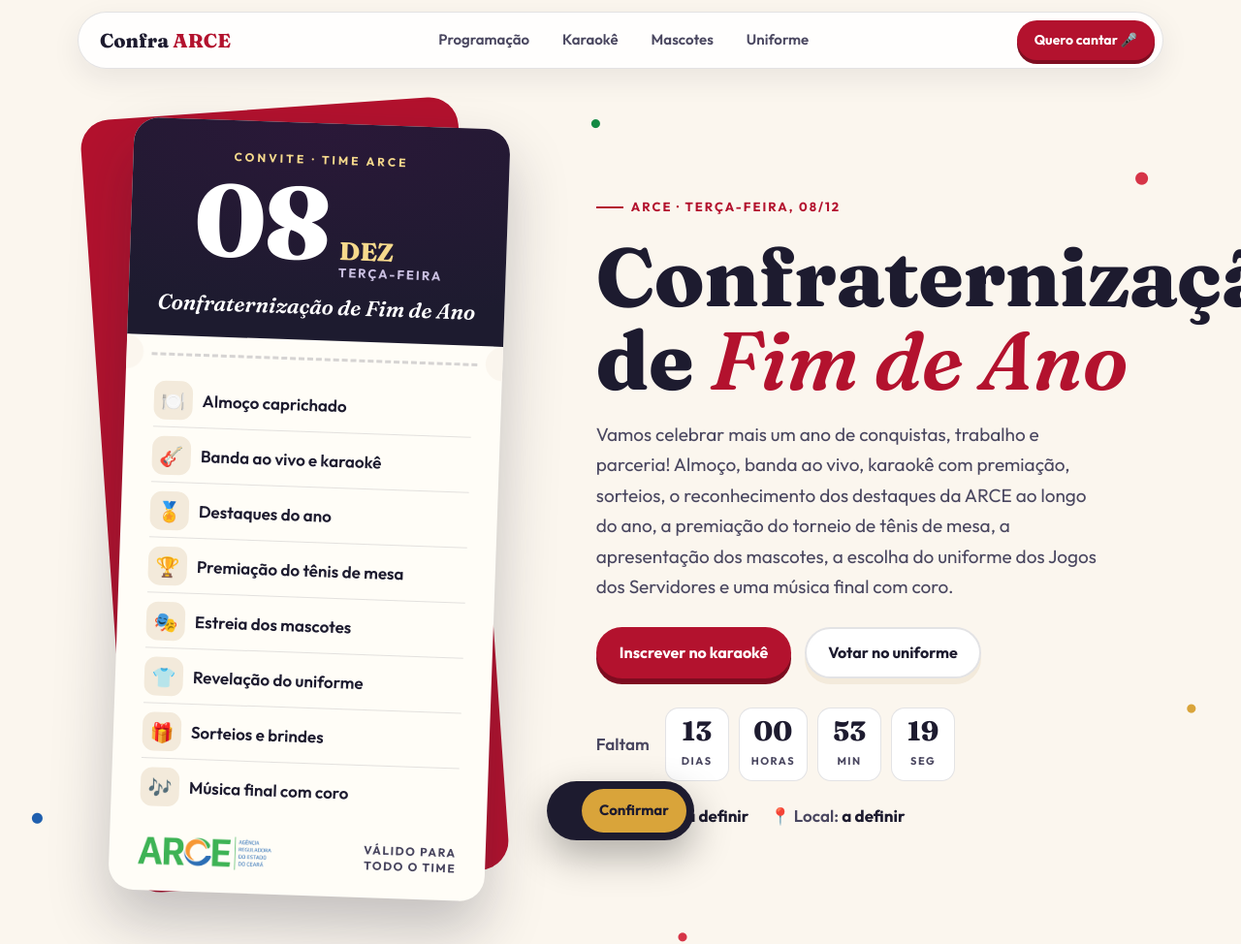
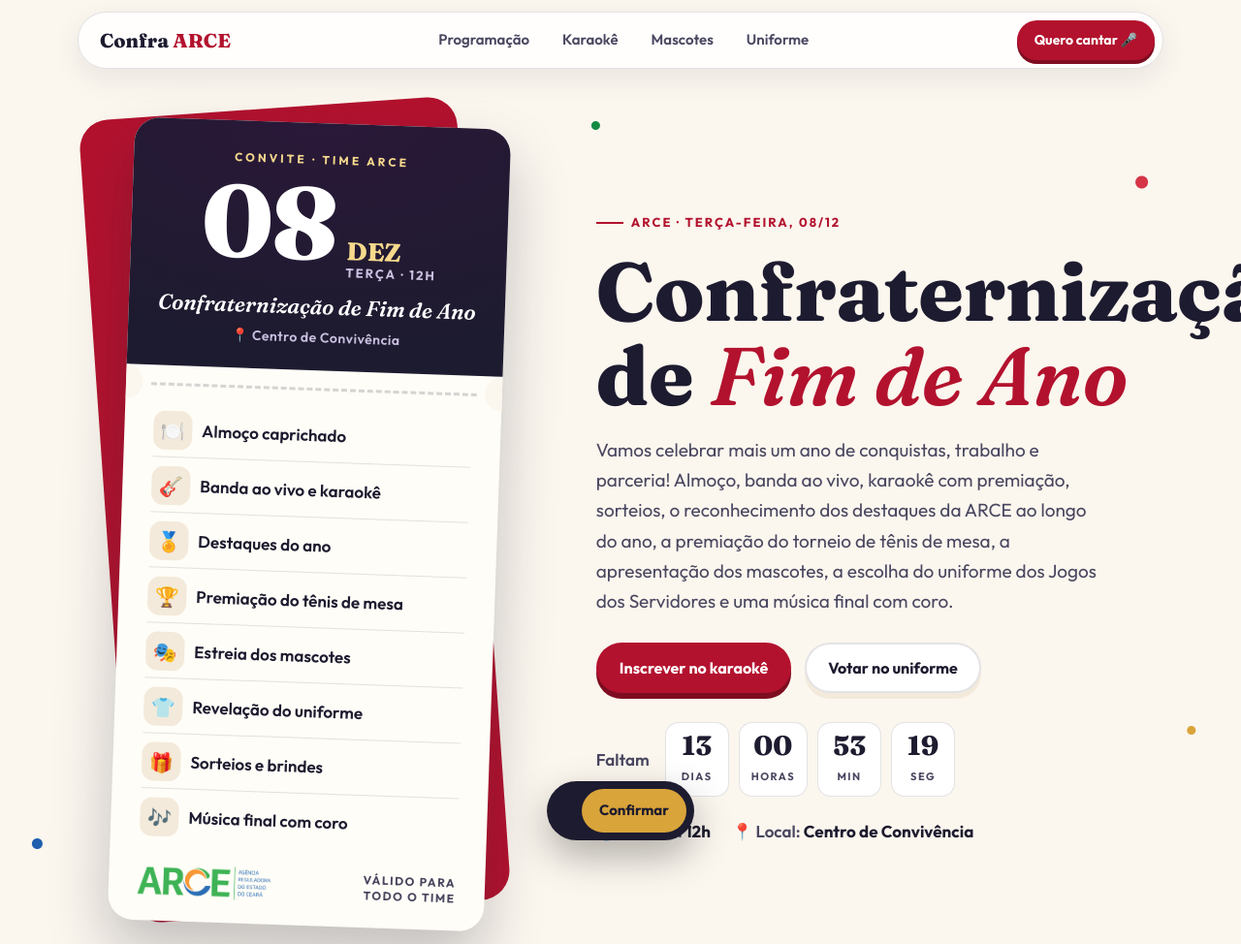
Before and after one commit to confraarce2026/confraarce2026.github.io, a plain HTML site: page index.html in a window 1280 px wide. Shown: the top 974 px of the page at 97% size. Drawn offline with Linux system fonts and the light colour scheme; no server answers.

Commit message:
Local e horário: Centro de Convivência, 12h
Co-Authored-By: Claude Opus 5.5 <noreply@anthropic.com>

```diff
--- a/index.html
+++ b/index.html
@@ -105,6 +105,7 @@
   .ic-data span { display: grid; text-align: left; font: 800 26px/1 "Fraunces", serif; color: var(--dourado-claro); }
   .ic-data span small { font: 700 13px/1.4 "Outfit", sans-serif; letter-spacing: 2px; color: #c9bfe0; text-transform: uppercase; }
   .ic-topo .ic-titulo { font: 600 italic 22px/1.2 "Fraunces", serif; margin: 0; }
+  .ic-topo .ic-local { margin: 8px 0 0; font-size: 14px; font-weight: 600; color: #c9bfe0; letter-spacing: .5px; }
   .ic-picote { position: relative; height: 36px; background: var(--furo); }
   .ic-picote::after { content: ""; position: absolute; left: 26px; right: 26px; top: 50%; border-top: 3px dashed rgba(29, 27, 47, .18); }
   .ic-lista { list-style: none; margin: 0; padding: 4px 30px 8px; display: grid; gap: 2px; }
@@ -319,8 +320,9 @@
       <div class="ingresso-convite">
         <div class="ic-topo">
           <div class="ic-kicker">Convite · Time ARCE</div>
-          <div class="ic-data"><b>08</b><span>DEZ<small>Terça-feira</small></span></div>
+          <div class="ic-data"><b>08</b><span>DEZ<small>Terça · 12h</small></span></div>
           <p class="ic-titulo">Confraternização de Fim de Ano</p>
+          <p class="ic-local">📍 <span data-cfg="local"></span></p>
         </div>
         <div class="ic-picote" aria-hidden="true"></div>
         <ul class="ic-lista">
@@ -525,8 +527,8 @@
   const CONFIG = {
     dataEvento: "08/12",
     diaSemana: "Terça-feira",
-    horario: "a definir",
-    local: "a definir",
+    horario: "12h",
+    local: "Centro de Convivência",
     inicioEvento: "2026-12-08T12:00:00-03:00",
     prazoKaraoke: "07/12",
     prazoVotacao: "07/12",
```
